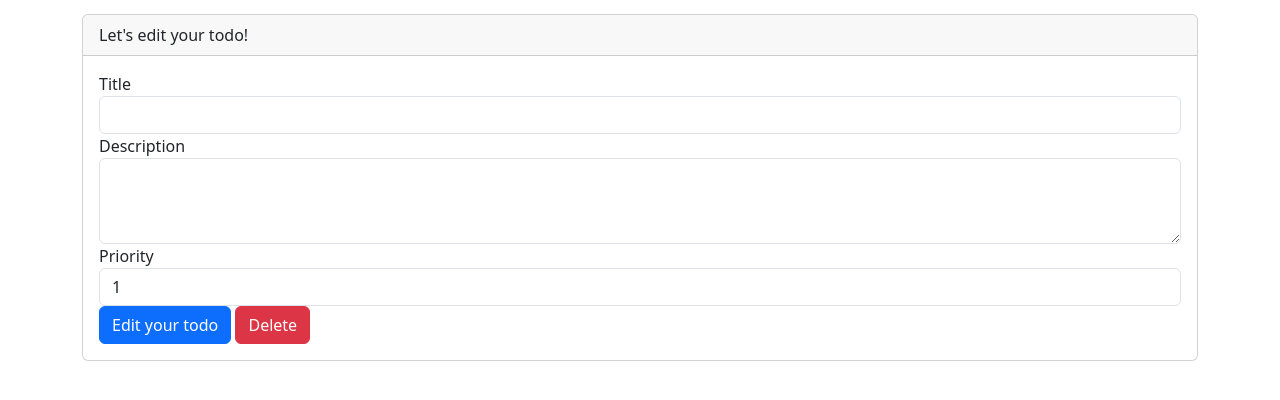
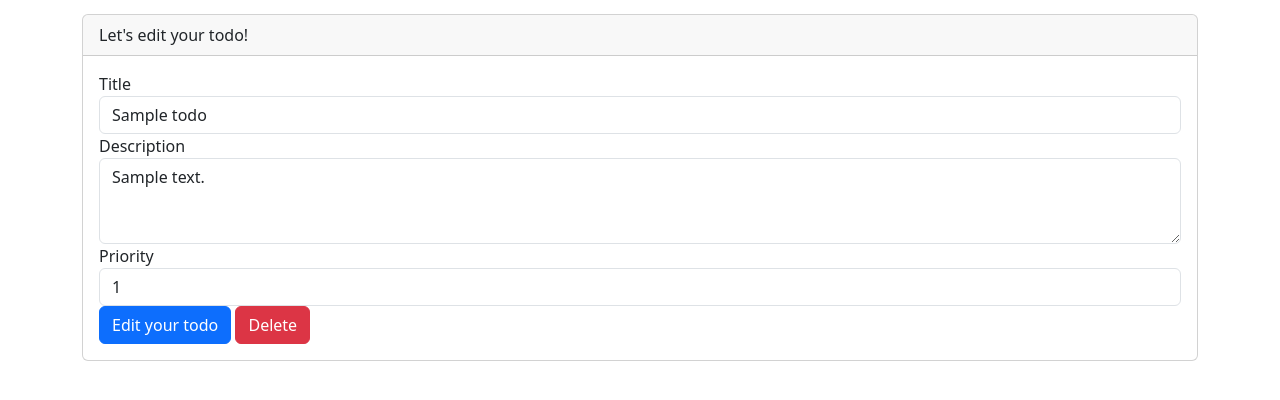
Before and after one commit to electronfer/MVT_FASTAPI, a FastAPI app: template templates/edit-todo.html in a window 1280 px wide. Shown: the part 56-456 px from the top of the page. Run offline with FastAPI, Linux system fonts and the light colour scheme; the template is opened without the code that fills it: most values are stand-ins (such as "Sample title", 1, 10 or a date in 2020).

Commit message:
Updating the edit endpoint and view

```diff
--- a/templates/edit-todo.html
+++ b/templates/edit-todo.html
@@ -9,20 +9,20 @@
             <form>
                 <div class="form-group">
                     <label>Title</label>
-                    <input type="text" class="form-control" name="title" required>
+                    <input type="text" class="form-control" name="title" value="{{todo.title}}" required>
                 </div>
                 <div class="form-group">
                     <label>Description</label>
-                    <textarea class="form-control" rows="3" name="description" required></textarea>
+                    <textarea class="form-control" rows="3" name="description" required>{{todo.description}}</textarea>
                 </div>
                 <div class="form-group">
                     <label>Priority</label>
                     <select class="form-control" name="priority">
-                        <option>1</option>
-                        <option>2</option>
-                        <option>3</option>
-                        <option>4</option>
-                        <option>5</option>
+                        <option {% if todo.priority == 1 %} selected="selected" {% endif %}>1</option>
+                        <option {% if todo.priority == 2 %} selected="selected" {% endif %}>2</option>
+                        <option {% if todo.priority == 3 %} selected="selected" {% endif %}>3</option>
+                        <option {% if todo.priority == 4 %} selected="selected" {% endif %}>4</option>
+                        <option {% if todo.priority == 5 %} selected="selected" {% endif %}>5</option>
                     </select>
                 </div>
                 <button type="submit" class="btn btn-primary">Edit your todo</button>
```
Also changed, not shown: routers/todos.py (+5 -2 lines), todos.db.
